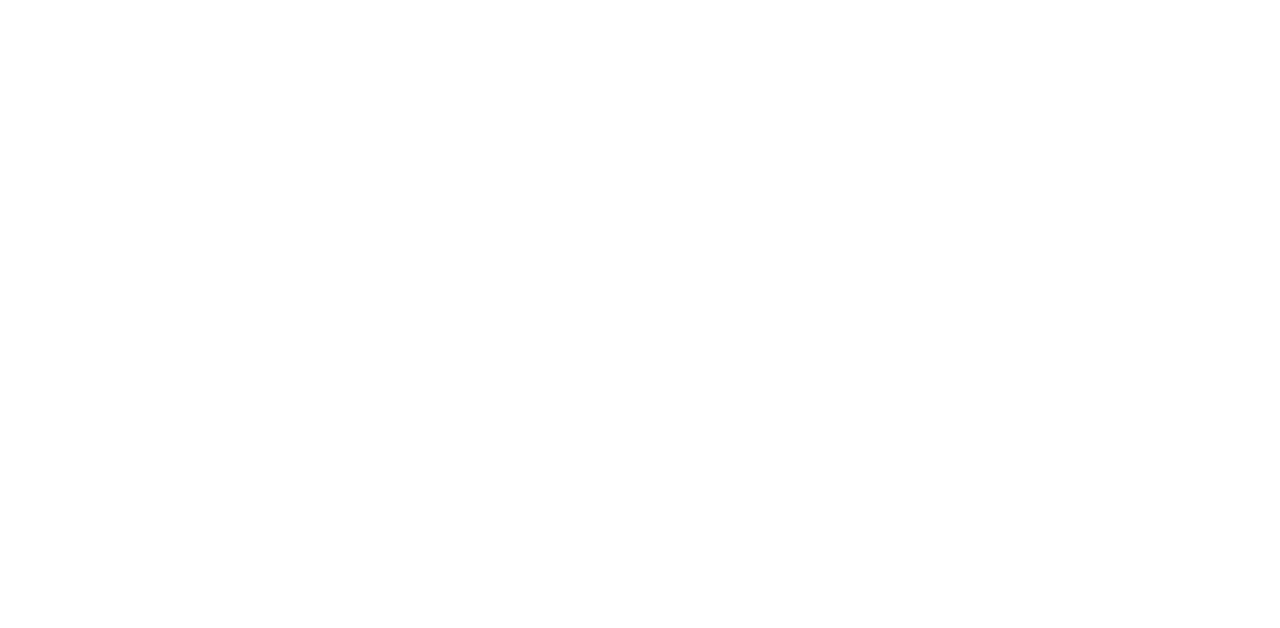
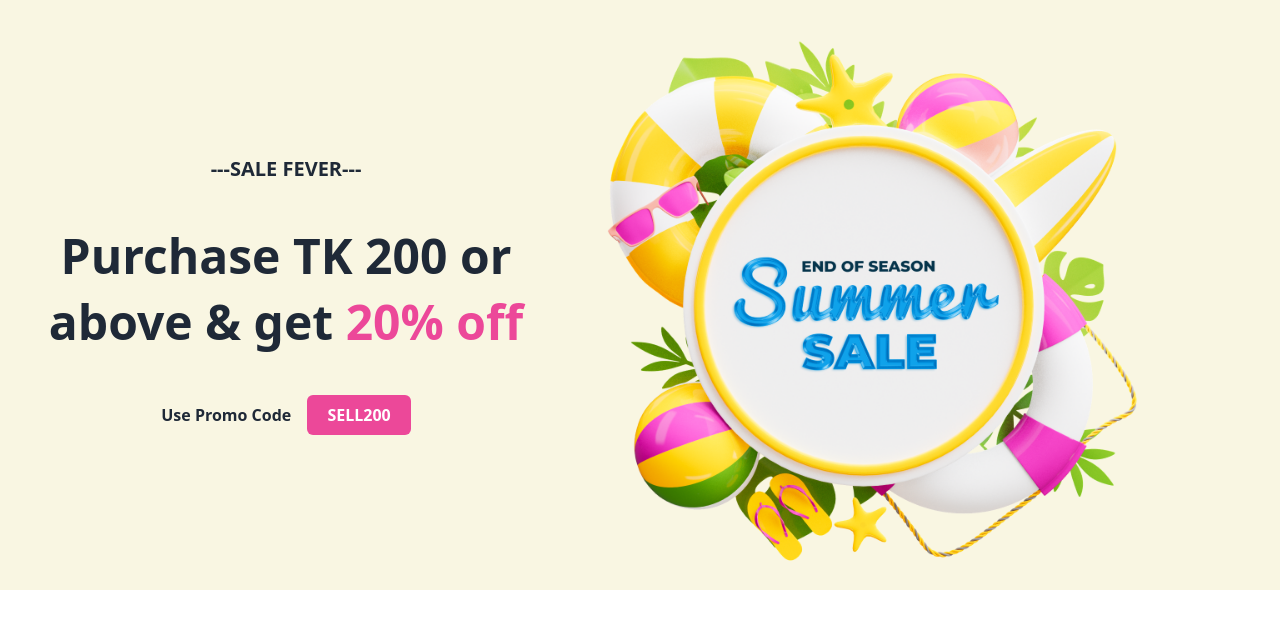
Before and after one commit to Abdullah-Zihad-100/summer-sale, a plain HTML site: page index.html in a window 1280 px wide. Drawn offline with nearby package versions, Linux system fonts and the light colour scheme.

Commit message:
added hader

```diff
--- a/index.html
+++ b/index.html
@@ -1,11 +1,28 @@
 <!DOCTYPE html>
 <html lang="en">
+
 <head>
     <meta charset="UTF-8">
     <meta name="viewport" content="width=device-width, initial-scale=1.0">
+    <link href="https://cdn.jsdelivr.net/npm/daisyui@4.7.3/dist/full.min.css" rel="stylesheet" type="text/css" />
+    <script src="https://cdn.tailwindcss.com"></script>
     <title>Summer Sale</title>
 </head>
+
 <body>
+    <header class="flex md:flex-row flex-col  justify-around font-semibold items-center bg-[#F9F6E2]">
+        <div class="text-center flex-1">
+            <h3 class="text-xl">---SALE FEVER---</h3>
+            <h1 class="text-5xl font-bold my-10 leading-snug">Purchase TK 200 or <br> above & get<span
+                    class="text-pink-500"> 20% off</span>
+            </h1>
+            <span>Use Promo Code</span>
+            <button class="bg-pink-500 text-white px-5 py-2 rounded-md ms-3">SELL200</button>
+        </div>
+        <div>
+            <img src="images/Summer 1.png" alt="" class="w-5/6 ms-10 md:ms-0">
+        </div>
+    </header>
+</body>
 
-</body>
 </html>
```
